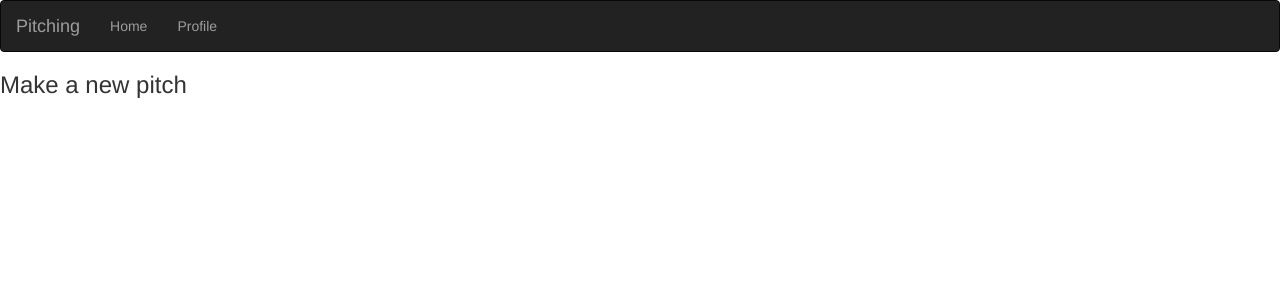
After one commit to Rubyroy12/1minute-pitch, a Python web app: template app/templates/newpitch.html in a window 1280 px wide. The commit adds this page. Shown: the top 300 px of the page. Run offline with Jinja, Linux system fonts and the light colour scheme; the template is opened without the code that fills it, so the values that code supplies are empty; some libraries are stand-ins or nearby versions.

Commit message:
create database

```diff
--- a/app/__init__.py
+++ b/app/__init__.py
@@ -1,11 +1,13 @@
 from flask import Flask
 from flask_bootstrap import Bootstrap
 from config import config_options
+from flask_sqlalchemy import SQLAlchemy
 
 #initialize app
 
 
 bootstrap = Bootstrap()
+db = SQLAlchemy()
 
 
 
@@ -16,6 +18,7 @@ def creat_app(config_name):
 
     app.config.from_object(config_options[config_name])
     bootstrap.init_app(app)
+    db.init_app(app)
 
 
     from .main import main as main_blueprint
--- a/app/main/__init__.py
+++ b/app/main/__init__.py
@@ -1,3 +1,3 @@
 from flask import Blueprint
 main= Blueprint('main', __name__)
-from . import  views
+from . import  views,error
--- a/app/templates/navbar.html
+++ b/app/templates/navbar.html
@@ -1,12 +1,24 @@
-<nav class="navbar navbar-expand-lg navbar-light bg-light">
-    <a class="navbar-brand" href="/">Pitching</a>
+<div class="navbar navbar-inverse" role="navigation">
+  <div class="container-fluid">
+      <div class="navbar-header">
+          <button type="button" class="navbar-toggle" data-toggle="collapse" data-target=".navbar-collapse">
+            <span class="sr-only">One minute pitch</span>
+            <span class="icon-bar"></span>
+            <span class="icon-bar"></span>
+            <span class="icon-bar"></span>
+          </button>
+          <a class="navbar-brand" href="/"> Pitching </a>
+      </div>
+      <div class="navbar-collapse collapse">
+          <ul class="nav navbar-nav">
+              <li><a href="/">Home</a></li>
+              <li><a href="/">Profile</a></li>
 
-    <div class="collapse navbar-collapse" id="navbarNavAltMarkup">
-      <div class="navbar-nav">
-        <a class="nav-item nav-link active" href="#">Home <span class="sr-only">(current)</span></a>
-        <a class="nav-item nav-link" href="#">View Pitches</a>
-        <a class="nav-item nav-link" href="#">Profile</a>
+          </ul>
+
 
       </div>
-    </div>
-  </nav>
+
+
+  </div>
+</div>
--- /dev/null
+++ b/app/templates/newpitch.html
@@ -0,0 +1,8 @@
+{% extends 'base.html'%}
+{% block content %}
+<div class="card">
+
+    <h3>Make a new pitch</h3>
+</div>
+
+{%endblock%}
--- a/config.py
+++ b/config.py
@@ -1,7 +1,8 @@
 import os
 
 class Config():
-    pass
+       SQLALCHEMY_DATABASE_URI = 'postgresql+psycopg2://moringa:Royal12@localhost/pitch'
+
 
 
 class prodConfig(Config):
```
Also changed, not shown: app/main/error.py (added, +7 -0 lines), app/models.py (+29 -0 lines), app/static/css/styles.css (added, +11 -0 lines), app/templates/fourOwfour.html (added, +9 -0 lines), app/templates/index.html (+21 -2 lines), manage.py (+7 -1 lines), requirements.txt (+14 -0 lines).
